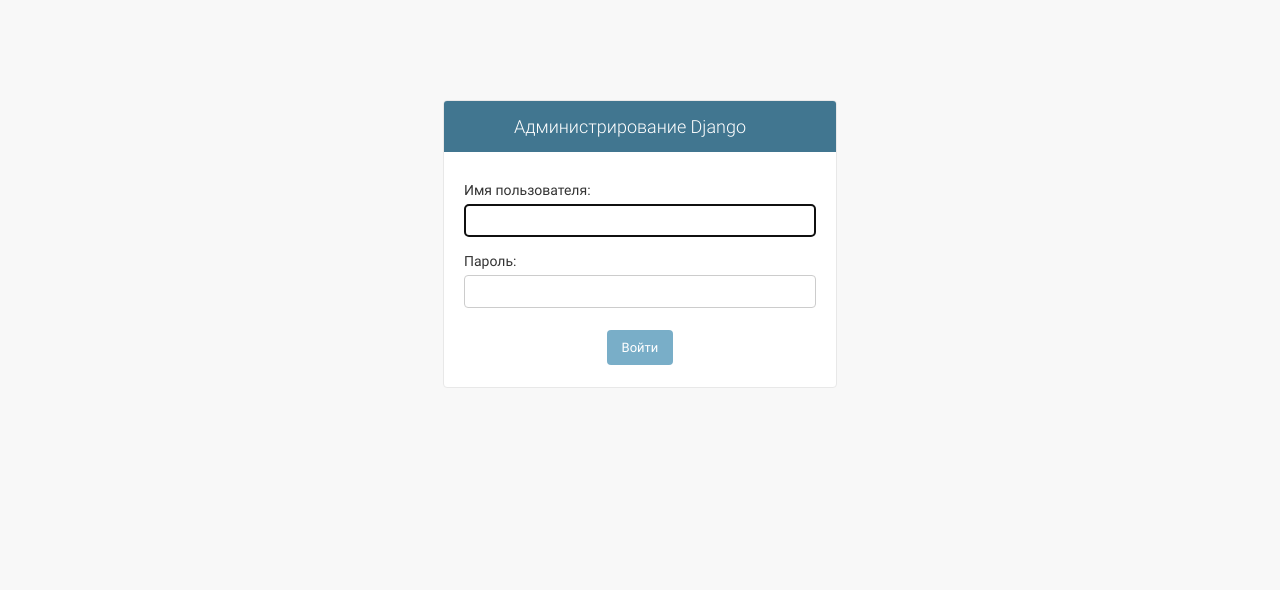
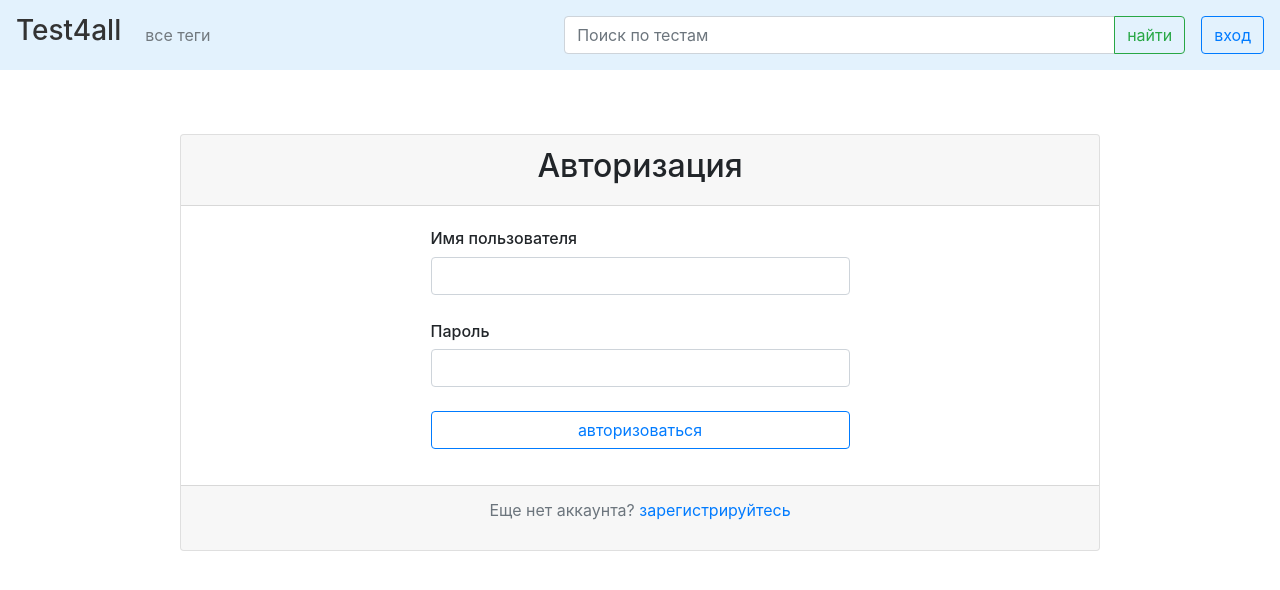
Before and after one commit to DrewYa/test4all, a Django app: page /admin/login/ in a window 1280 px wide. Shown: the top 590 px of the page. Run offline with Django 3.2, Linux system fonts and the light colour scheme; some libraries are stand-ins or nearby versions.

Commit message:
added registration and authorization of users

```diff
--- a/test4all/settings.py
+++ b/test4all/settings.py
@@ -187,3 +187,5 @@ MEDIA_URL = '/media/' ###
 # SESSION_FILE_PATH = None
 # SESSION_SAVE_EVERY_REQUEST = False
 # SESSION_SERIALIZER = 'django.contrib.sessions.serializers.JSONSerializer'
+
+LOGIN_URL = '/login'
--- a/test4all/urls.py
+++ b/test4all/urls.py
@@ -16,9 +16,12 @@ Including another URLconf
 from django.contrib import admin
 from django.urls import path
 from django.urls import include
+from ttests import views
 
 urlpatterns = [
-    path('admin/', admin.site.urls),
+	path('admin/login/', views.login),		# go to custoum login page
+	path('admin/logout/', views.logout),	# go to custom logout page
+	path('admin/', admin.site.urls),
 	path('', include('ttests.urls')),
 	path('results/', include('tresults.urls')),
 ]
--- a/ttests/templates/ttests/base.html
+++ b/ttests/templates/ttests/base.html
@@ -15,7 +15,7 @@
 		<meta name="application-name" content="test4all">
 		<meta name="generator" content="Jekyll v3.8.5">
 		{% block meta %}{% endblock %}
-		<title>Test4all {% block title %}{% if title %} - {{ title }}{% endif %}
+		<title>Test4all {% block title %}{% if title %} - {{ title }}{% if user.username %} | пользователь {{ user.username }}{% endif %}{% endif %}
 		{% endblock %}</title>
 		<!-- <link rel="stylesheet" href="https://stackpath.bootstrapcdn.com/bootstrap/4.3.1/css/bootstrap.min.css" integrity="sha384-ggOyR0iXCbMQv3Xipma34MD+dH/1fQ784/j6cY/iJTQUOhcWr7x9JvoRxT2MZw1T" crossorigin="anonymous"> -->
 		<!--  -->
@@ -37,7 +37,8 @@
 	<body>
 
 		<!-- <nav class="navbar navbar-expand-lg navbar-light bg-light"> -->
-		<nav class="navbar navbar-light navbar-expand-lg" style="background-color: #e3f2fd;">
+		<!-- от navbar-expand-md зависит когда будет сворачиваться меню -->
+		<nav class="navbar navbar-light navbar-expand-md" style="background-color: #e3f2fd;">
 			<a class="navbar-brand" href="{% url 'ttests:test_list_url' %}"> <h1 style="color: #333; font-size: 1.75rem;">Test4all</h1> </a>
 
 <!-- <h1 style="color: #333; font-size: 1.75rem;">Test4all</h1> -->
@@ -51,7 +52,7 @@
 			<div class="collapse navbar-collapse" id="navbarSupportedContent"> <!-- class= "show" -->
 				<ul class="navbar-nav mr-auto">
 					<li class="nav-item"> <!-- class= active -->
-						<a class="nav-link" href="{% url 'ttests:tag_list_url' %}">Все теги<span class="sr-only">(current)</span></a>
+						<a class="nav-link" href="{% url 'ttests:tag_list_url' %}">все&nbsp;теги</span></a>
 					</li>
 <!--
 					<li class="nav-item">
@@ -72,23 +73,82 @@
 						</div>
 					</li>
 -->
-					<li class="nav-item">
-						<a class="nav-link " href="/admin/" tabindex="-1" aria-disabled="true">Aдминка</a> <!-- class="disabled" -->
+					{% if user.username %}
+					<li class="nav-item mr-2">
+						<a class="nav-link " href="/admin/" tabindex="-1" aria-disabled="true">мои&nbsp;тесты</a> <!-- class="disabled" -->
 					</li>
+					{% endif %}
 				</ul>
-	<!-- action='/' чтобы запрос делался на вьюшки, у которой путь '/' -->
-				<form method='post' class="form-inline my-2 my-lg-0"
+
+				<!-- <form method='post' class="form-inline my-2 my-sm-2 mr-3"
 					action="/">
 					{% csrf_token %}
-					<input class="form-control mr-sm-2" type="search" placeholder="Поиск по тестам" aria-label="Search" name="search" size="40" tabindex="1">
-					<button class="btn btn-outline-success my-2 my-sm-0" type="submit" tabindex="2">Найти</button>
+					<input class="form-control mr-sm-2" type="search" placeholder="Поиск по тестам" aria-label="Search" name="search" size="42" tabindex="1">
+					<button class="btn btn-outline-success my-2 my-sm-0 mr-3" type="submit" tabindex="2">найти</button>
+				</form> -->
+
+				<form method="post" class="form-inline my-2 my-sm-2 mr-3"
+					action="/" >
+					{% csrf_token %}
+					<div class="input-group">
+						<input class="form-control" type="search" placeholder="Поиск по тестам" aria-label="search" name="search" size="47" aria-describedby="btn-search">
+						<div class="input-group-append">
+						<button class="btn btn-outline-success" type="submit" id="btn-search" tabindex="2">найти</button>
+						</div>
+					</div>
 				</form>
-<!-- считывание значений из тэгов input происходит по их имени (значению атрибута name)
-http://htmlbook.ru/html/INPUT/TYPE http://programmerbook.ru/html/input/type/search/
-input с типом search html -->
+
+
+				{% if user.is_active %}
+				<div class="">
+					<a class="btn btn-outline-primary mt-2 mt-md-0"
+						href="{% url 'ttests:logout_url' %}"
+						title="пользователь: {{ user.username }}">выход</a>
+				</div>
+				{% else %}
+				<!-- <div class="">
+					<a class="btn btn-outline-primary mt-2 mt-md-0"
+						href="{% url 'ttests:login_url' %}">вход</a>
+				</div> -->
+				<button class="btn btn-outline-primary" data-toggle="collapse"
+						type="button" data-target="#loginEmbeded"
+					aria-expanded="false" aria-controls="collapseExample">
+				вход
+				</button>
+				{% endif %}
 
 			</div>
 		</nav>
+
+		{% if not user.is_active %}
+		<div class="collapse container mt-4 " id="loginEmbeded">
+			<form class="" action="{% url 'ttests:login_url' %}" method="post">
+			{% csrf_token %}
+			<div class="form-row">
+
+			<div class="offset-md-2 col-md-3 mb-2">
+			<input class="form-control form-control-sm" type="text" id="UNorUE"
+					name="usernameoremail"  placeholder="имя пользователя">
+			</div>
+
+			<div class="col-md-3 mb-2">
+			<input class="form-control form-control-sm" type="password" id="UP"
+					name="userpassword" placeholder="пароль">
+			</div>
+
+			<div class="col-md-3">
+			<input class="btn btn-sm btn-outline-primary" type="submit" value="войти">
+			<a class="btn-sm ml-2 float-right btn-outline-secondary link btn" href="{% url 'ttests:register_url' %}">регистрация</a>
+			</div>
+
+			</div>
+			</form>
+		<hr>
+		</div>
+		{% endif %}
+
+
+
 
 		<div class="container mt-3">
 			<div class="row">
@@ -102,6 +162,7 @@ input с типом search html -->
 
 		{% block scripts %}
 		{% endblock %}
+
 
 	</body>
 </html>
--- /dev/null
+++ b/ttests/templates/ttests/login.html
@@ -0,0 +1,48 @@
+{% extends 'ttests/base.html' %}
+
+{% block content %}
+
+
+<div class="">
+
+<div class="card mt-5 mb-3">
+<div class="card-header">
+	<h2 class="text-center ">Авторизация</h2>
+</div>
+<div class="card-body align-self-center col-md-7 col-lg-6">
+	<div class="form-group "> <!-- form-row  --><!-- .is-valid .is-invalid -->
+	<form class="" action="" method="post">
+		{% csrf_token %}
+
+		<label class="form-control-label h6" for="UNorUE">Имя пользователя</label><br>
+		<input class="form-control" type="text" name="usernameoremail" id="UNorUE">
+
+		<br>
+
+		<label class="form-control-label h6" for="UP">Пароль</label><br>
+		<!-- <div class="input-group mb-2">
+		<div class="input-group-prepend">
+			<div class="input-group-text">@</div>
+		</div> -->
+		<input class="form-control" type="password" name="userpassword" id="UP">
+		<!-- </div> -->
+		<br>
+
+		<input class="btn btn-block btn-outline-primary " type="submit" value="авторизоваться">
+
+		{% if msg %}<p class="text-danger text-center">{{ msg }}</p>{% endif %}
+
+	</form>
+	</div>
+</div>
+<div class="card-footer">
+	<p class="text-muted text-center">Еще нет аккаунта?
+		<a href="{% url 'ttests:register_url' %}">зарегистрируйтесь</a></p>
+</div>
+</div>
+
+</div>
+
+
+
+{% endblock %}
--- a/ttests/urls.py
+++ b/ttests/urls.py
@@ -14,6 +14,9 @@ urlpatterns = [
 	 		name='testing_url'),
 	path('note-cookies-important', views.note_cookies_important,
 			name='note_cookies_important_url'),
+	path('login', views.login, name="login_url"),
+	path('logout', views.logout, name="logout_url"),
+	path('register', views.register, name="register_url"),
 
 	path('show_static', views.show_static_img),
 	path('get_value', views.get_value_from_form),
--- a/ttests/views.py
+++ b/ttests/views.py
@@ -9,11 +9,17 @@ from django.views.generic import View
 from django.core import signing
 from django.db.models import Q, Count # , F
 
+# from django.contrib.auth import login, authenticate, logout
+from django.contrib import auth
+from django.contrib.auth.decorators import login_required
+from django.contrib.auth.forms import UserCreationForm
+from .forms import CustomUserCreationForm
+
 from test4all.settings import SECRET_KEY ###
 
 from tresults.models import Testing, TestingAssocAnswer, TestingAnswer, TestingResult
 from .models import Test, TestTag, Question,   User
-from ttests.utils import place_score, place_json_score
+from ttests.utils import place_score, place_json_score, add_to_simple_users_group
 
 FINISH_TEST_AFTER_LAST_QUESTION = True
 COOKIES_ENCRYPT_KEY_FOR_VALUES = 'secret key' # for secda
@@ -134,6 +140,7 @@ def show_question(request, question_id): # , author_id
 # если для теста не определено вопросов, то не показывать его пользователям
 # для прохождения
 class TestDetail(View):
+	# @login_required
 	def get(self, request, id):
 		test = get_object_or_404(Test, Q(id=id) & Q(is_published=True) )
 		# ### сюда бы тоже добавить фильтраци чтобы показывать
@@ -444,9 +451,52 @@ class AnswerTheQuestion(View):					  		# testing_url
 		response.set_cookie(key='testing_a_dict', value=secda)
 		return response
 
-
+# @login_required(login_url=reverse('ttests:login_url'))
+# @login_required()
 def test_results(request, id):
 	return redirect(reverse('tresults:test_results_url',kwargs={'test_id': id}))
+
+def login(request):
+	context = {}
+	if request.method == 'POST':
+		username = request.POST.get('usernameoremail', '')
+		password = request.POST.get('userpassword', '')
+		user = auth.authenticate(password=password, username=username)
+		if user is not None:
+			if user.is_active:
+				print('user verified and authenticated successfully')
+				auth.login(request, user=user)
+				return redirect(reverse('ttests:test_list_url'))
+			else:
+				# почему-то не работает
+				print('password is valid, but account was been disabled')
+				context['msg'] = 'ваш профиль был отключен'
+		else:
+			print('the username or password were incorrect, try to again')
+			context['msg'] = 'неверное имя или пароль'
+	return render(request, 'ttests/login.html', context)
+
+def logout(request):
+	# user = auth.get_user(request)
+	auth.logout(request)
+	return redirect(reverse('ttests:test_list_url'))
+
+def register(request):
+	context = { 'form' : CustomUserCreationForm() }
+	if request.method == 'POST':
+		newuser_form = CustomUserCreationForm(request.POST)
+		if newuser_form.is_valid():
+			newuser_form.save()
+			user = auth.authenticate(
+							username=newuser_form.cleaned_data['username'],
+							password=newuser_form.cleaned_data['password2'])
+			add_to_simple_users_group(user)
+			auth.login(request, user)
+			return redirect(reverse('ttests:test_list_url'))
+		else:
+			context['form'] = newuser_form
+	return render(request, 'ttests/register.html', context)
+
 
 # ------------------------------------------------------------------
 
```
Also changed, not shown: templates/admin/base_site.html (added, +20 -0 lines), ttests/forms.py (+38 -2 lines), ttests/templates/ttests/register.html (added, +66 -0 lines), ttests/utils.py (+32 -0 lines).
